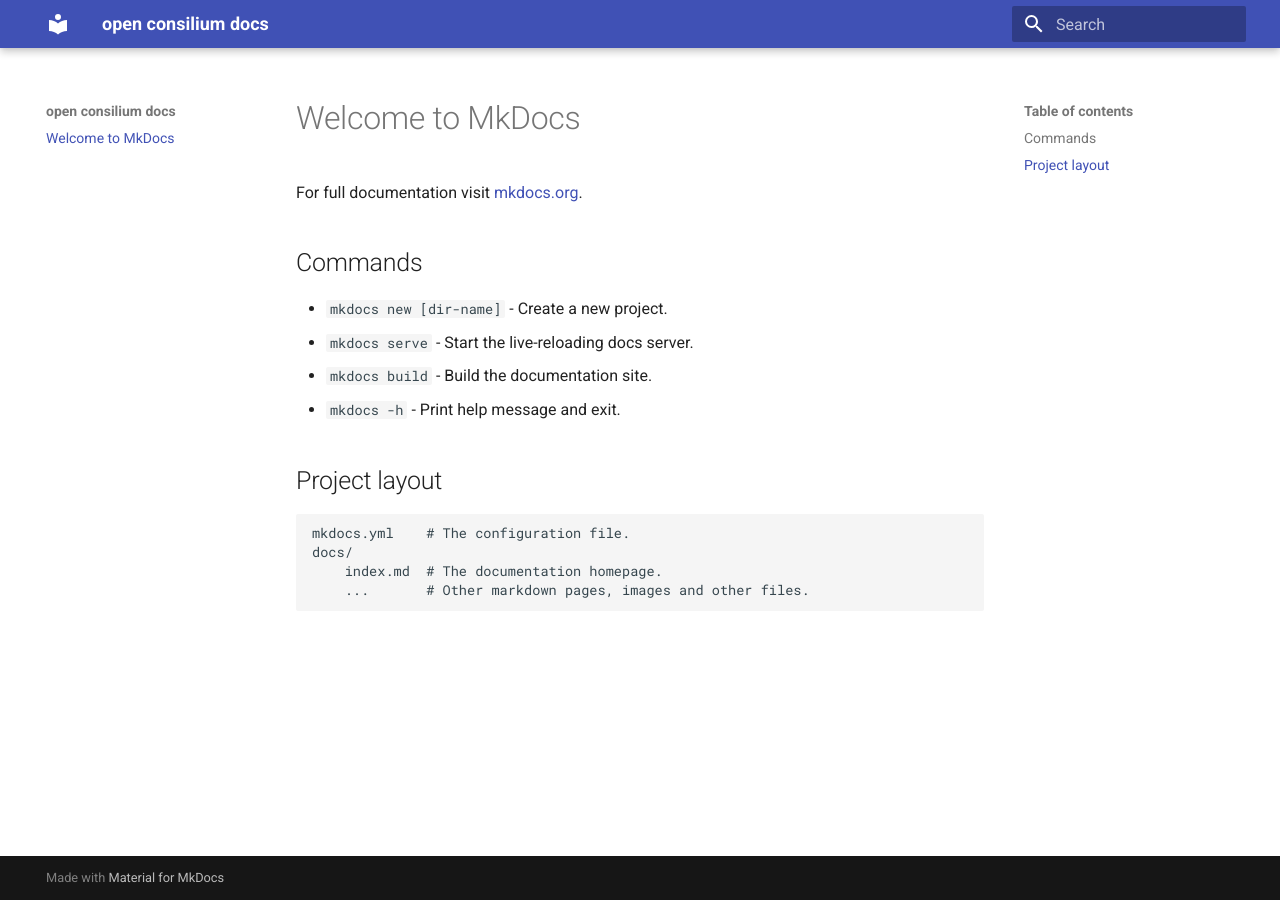
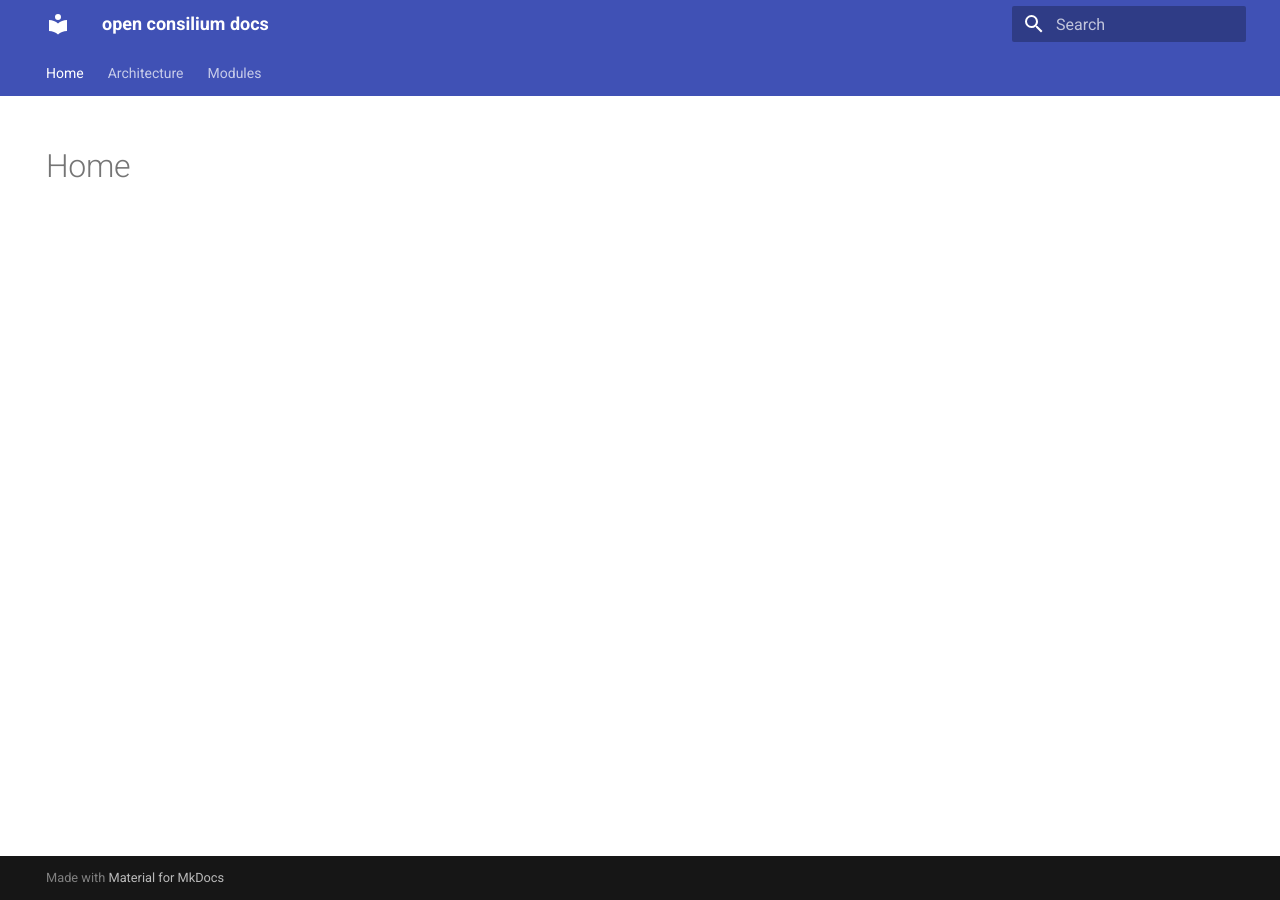
Before and after one commit to open-consilium/open-consilium-docs, an MkDocs documentation site: the page built from docs/index.md, in a window 1280 px wide. Built offline with MkDocs 1.6.1 and Material for MkDocs 9.7.7, drawn with Linux system fonts in a browser that asks for light colours.

```diff
--- /dev/null
+++ b/docs/architecture/architecture.md
@@ -0,0 +1 @@
+# architecture
--- a/docs/index.md
+++ b/docs/index.md
@@ -1,17 +1,6 @@
-# Welcome to MkDocs
-
-For full documentation visit [mkdocs.org](https://www.mkdocs.org).
-
-## Commands
-
-* `mkdocs new [dir-name]` - Create a new project.
-* `mkdocs serve` - Start the live-reloading docs server.
-* `mkdocs build` - Build the documentation site.
-* `mkdocs -h` - Print help message and exit.
-
-## Project layout
-
-    mkdocs.yml    # The configuration file.
-    docs/
-        index.md  # The documentation homepage.
-        ...       # Other markdown pages, images and other files.
+---
+hide:
+  - navigation
+  - toc
+---
+# Home
--- /dev/null
+++ b/docs/modules/modules.md
@@ -0,0 +1 @@
+# modules
--- a/mkdocs.yml
+++ b/mkdocs.yml
@@ -1,3 +1,11 @@
 site_name: open consilium docs
 theme:
   name: material
+  features:
+    - navigation.tabs
+markdown_extensions:
+  - pymdownx.superfences:
+      custom_fences:
+        - name: mermaid
+          class: mermaid
+          format: !!python/name:pymdownx.superfences.fence_code_format
```
Also changed, not shown: docs/architecture/database schema.md (added, +8 -0 lines).
